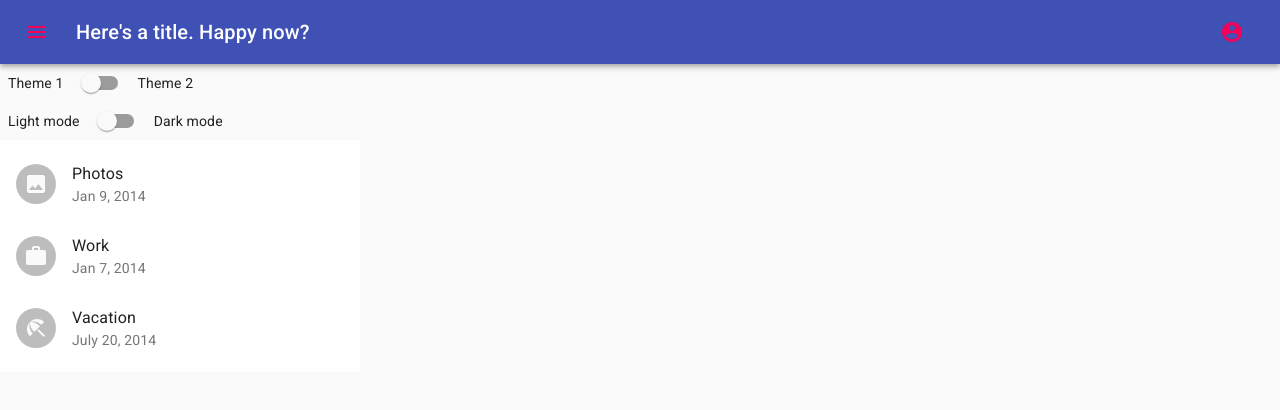
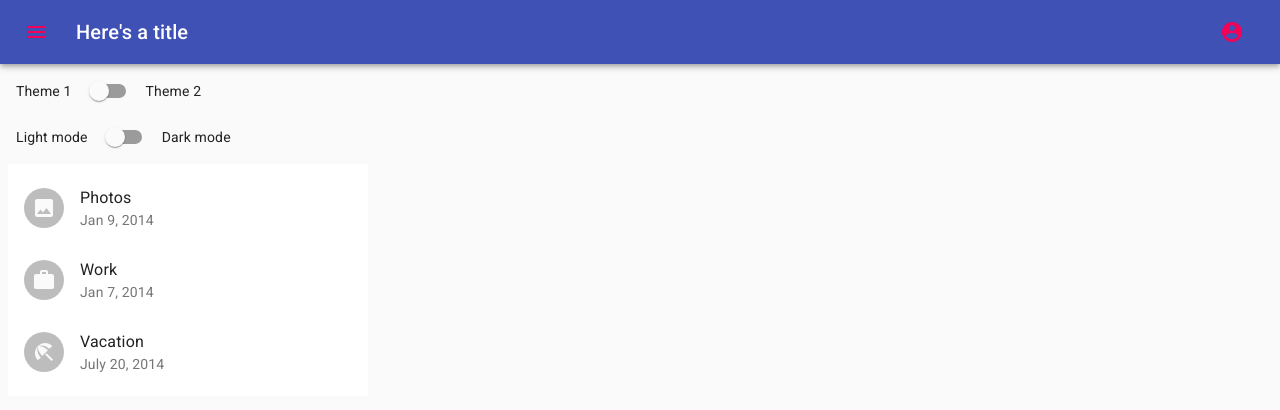
Before and after one commit to AndyAnderson79/mui-theme-switcher, a React app: page / in a window 1280 px wide. Shown: the top 410 px of the page. Built offline with nearby package versions, Linux system fonts and the light colour scheme.

Commit message:
LandingPage tidy up

```diff
--- a/src/components/LandingPage.js
+++ b/src/components/LandingPage.js
@@ -37,6 +37,7 @@ const styles = (theme) => ({
   toggle: {
     display: 'flex',
     alignItems: 'center',
+    margin: theme.spacing(1),
   },
   toggleLabel: {
     margin: theme.spacing(1),
@@ -45,6 +46,7 @@ const styles = (theme) => ({
     width: '100%',
     maxWidth: 360,
     backgroundColor: theme.palette.background.paper,
+    margin: theme.spacing(1),
   },
 })
 
@@ -92,7 +94,7 @@ class LandingPage extends React.Component {
               <MenuIcon color="secondary" />
             </IconButton>
             <Typography variant="h6" className={classes.title}>
-              Here&apos;s a title. Happy now?
+              Here&apos;s a title
             </Typography>
             <div>
               <IconButton
@@ -140,7 +142,7 @@ class LandingPage extends React.Component {
           <span className={classes.toggleLabel}>Dark mode</span>
         </div>
         <List className={classes.list}>
-          <ListItem>
+          <ListItem button>
             <ListItemAvatar>
               <Avatar>
                 <ImageIcon />
@@ -148,7 +150,7 @@ class LandingPage extends React.Component {
             </ListItemAvatar>
             <ListItemText primary="Photos" secondary="Jan 9, 2014" />
           </ListItem>
-          <ListItem>
+          <ListItem button>
             <ListItemAvatar>
               <Avatar>
                 <WorkIcon />
@@ -156,7 +158,7 @@ class LandingPage extends React.Component {
             </ListItemAvatar>
             <ListItemText primary="Work" secondary="Jan 7, 2014" />
           </ListItem>
-          <ListItem>
+          <ListItem button>
             <ListItemAvatar>
               <Avatar>
                 <BeachAccessIcon />
```
